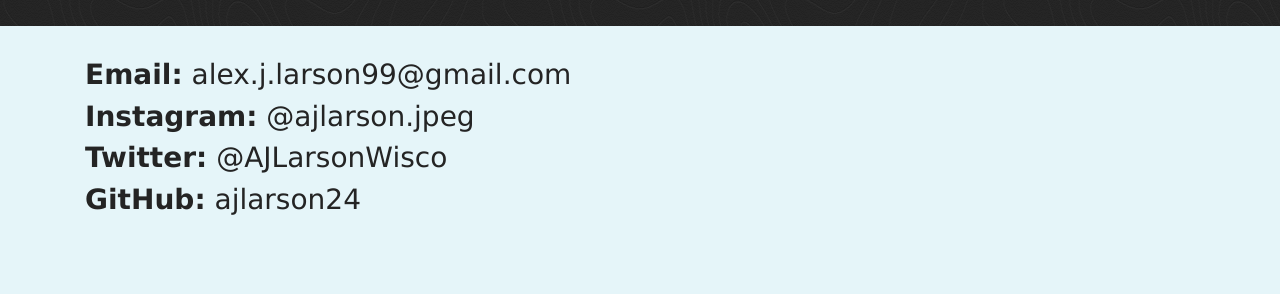
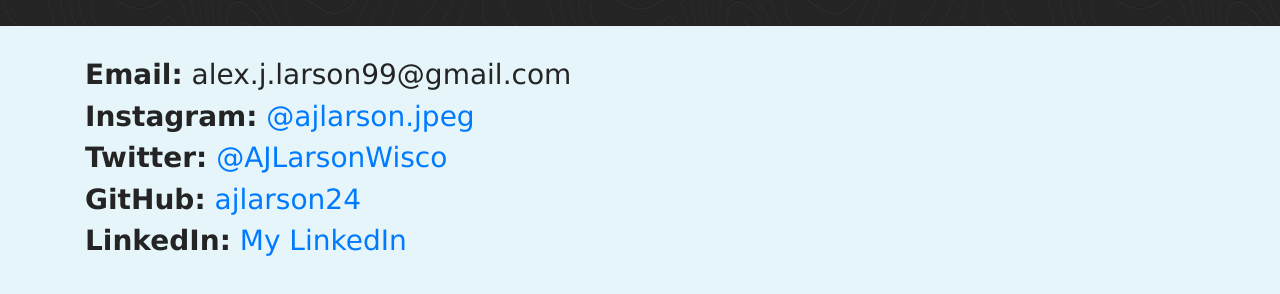
Before and after one commit to ajlarson24/Portfolio, a plain HTML site: page contact.html in a window 1280 px wide. Shown: the part 174-468 px from the top of the page. Drawn offline with Linux system fonts and the light colour scheme.

Commit message:
Update contact.html

```diff
--- a/contact.html
+++ b/contact.html
@@ -49,9 +49,10 @@
         <div class="row">
             <div class="col-md-8 col-md-offset-2 col-xs-10 col-xs-offset-1">
                 <h3><strong>Email:</strong> alex.j.larson99@gmail.com</h3>
-                <h3><strong>Instagram:</strong> @ajlarson.jpeg</h3>
-                <h3><strong>Twitter:</strong> @AJLarsonWisco</h3>
-                <h3><strong>GitHub:</strong> ajlarson24</h3>
+                <h3><strong>Instagram:</strong><a href="https://www.instagram.com/ajlarson.jpeg/" target="_blank"> @ajlarson.jpeg</a></h3>
+                <h3><strong>Twitter:</strong><a href="https://twitter.com/AJLarsonWisco" target="_blank"> @AJLarsonWisco</a></h3>
+                <h3><strong>GitHub:</strong><a href="https://github.com/ajlarson24" target="_blank"> ajlarson24</a></h3>
+                <h3><strong>LinkedIn:</strong><a href="https://www.linkedin.com/in/alexander-larson-861259277/" target="_blank"> My LinkedIn</a></h3>
             </div>
         </div>
     </div>
```
